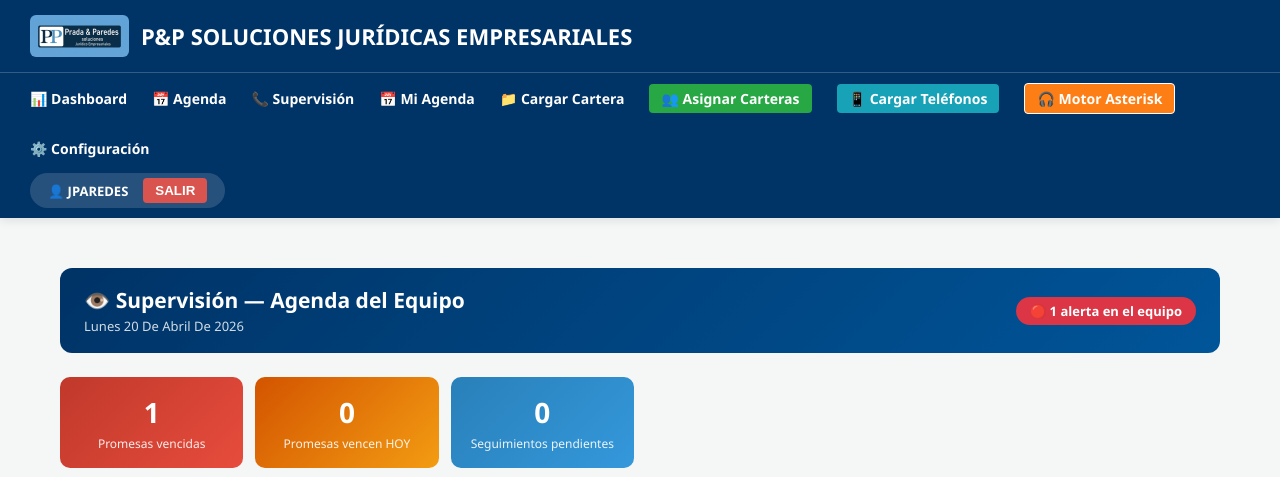
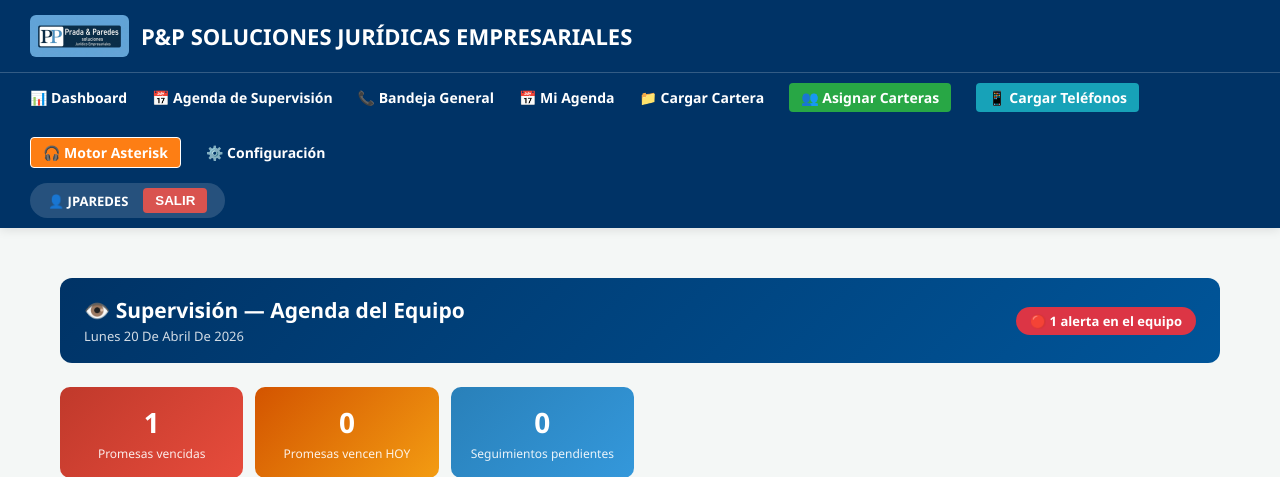
Before and after one commit to JhonParedes-PyP/crm-pyp, a Django app: page /agenda/ in a window 1280 px wide. Shown: the top 477 px of the page. Run offline with Django 5.2, Linux system fonts and the light colour scheme; a user stored in the database is signed in; data comes from the database, SQL or seed files in the repository; data that the repository does not hold is empty; some libraries are stand-ins or nearby versions.

Commit message:
Renombrar encabezados menu JPAREDES: Agenda de Supervisión, Bandeja General

```diff
--- a/cobranza/templates/cobranza/base.html
+++ b/cobranza/templates/cobranza/base.html
@@ -131,13 +131,13 @@
         <div class="menu">
             <a href="{% url 'dashboard_gerente' %}">📊 Dashboard</a>
             <a href="{% url 'agenda_diaria' %}" style="position:relative;">
-                📅 Agenda
+                📅 Agenda de Supervisión
                 {% if agenda_alertas_count > 0 %}
                 <span style="position:absolute; top:-8px; right:-10px; background:#dc3545; color:white; border-radius:50%; width:18px; height:18px; font-size:10px; font-weight:bold; display:flex; align-items:center; justify-content:center; line-height:1;">{{ agenda_alertas_count }}</span>
                 {% endif %}
             </a>
             {% if es_gerente %}
-            <a href="{% url 'bandeja_gestor' %}">📞 Supervisión</a>
+            <a href="{% url 'bandeja_gestor' %}">📞 Bandeja General</a>
             {% if puede_modo_agente %}
             <a href="{% url 'agenda_diaria' %}?modo=agente">📅 Mi Agenda</a>
             {% endif %}
```
Also changed, not shown: 1 other file.
